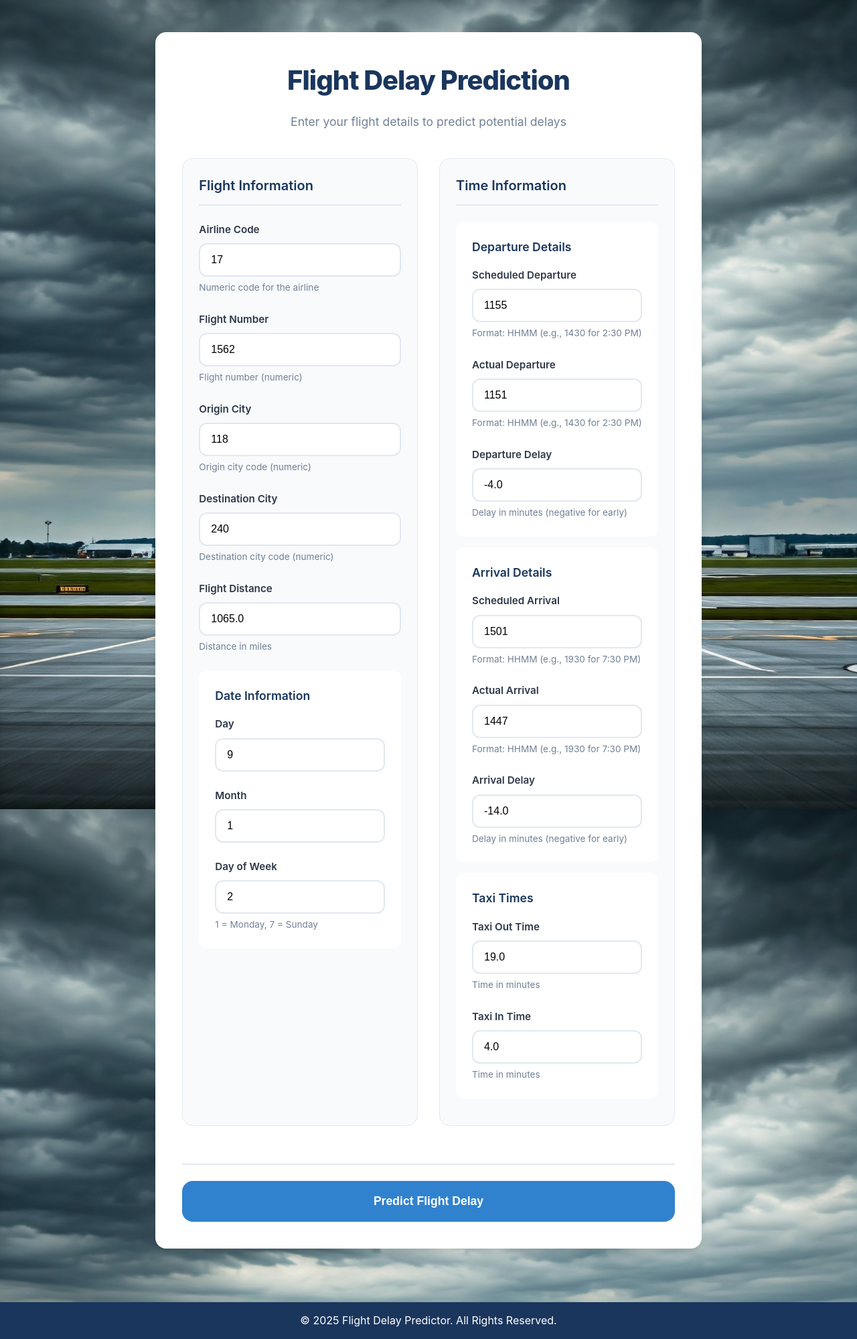
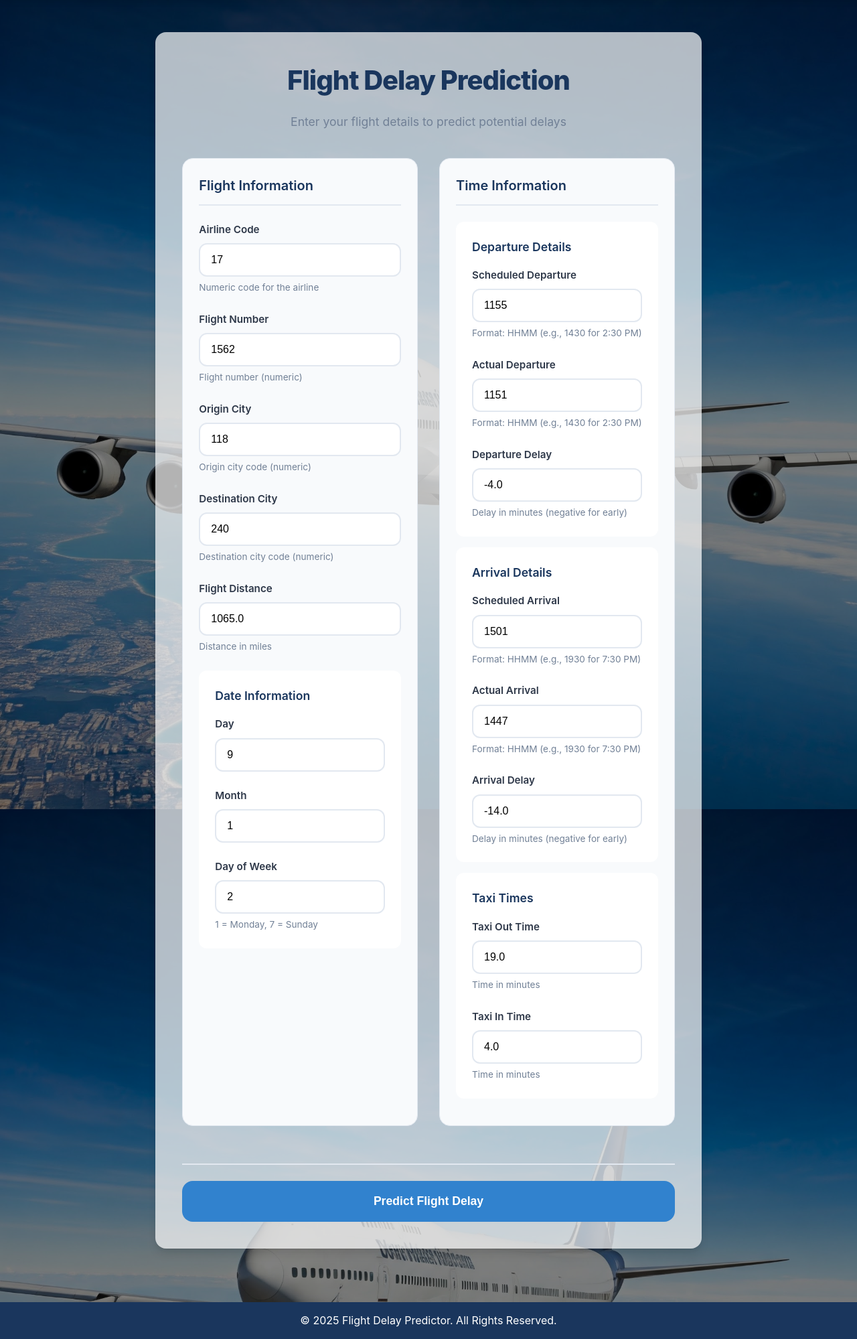
Before and after one commit to oscar066/Flight_delay_analysis, a Flask app: page / in a window 1280 px wide. Shown: the part 72-2071 px from the top of the page at 67% size. Run offline with Flask 3, Linux system fonts and the light colour scheme; parts of the project's set-up code (start-up, migrations or seed data) failed here and were passed over.

Commit message:
:lipstick: final UI changes

```diff
--- a/web_app/static/styles.css
+++ b/web_app/static/styles.css
@@ -5,8 +5,8 @@
   --accent-color: #3182ce;
   --success-color: #48bb78;
   --error-color: #f56565;
-  --background-color: #f0f5fa;
-  --card-background: white;
+  --background-color: rgba(240, 245, 250, 0.6); /* More transparent */
+  --card-background: rgba(255, 255, 255, 0.7); /* Semi-transparent white */
   --text-color: #2d3748;
   --text-color-light: #ffffff;
   --text-color-dark: #1a202c;
@@ -68,7 +68,8 @@ body {
   font-family: "Inter", -apple-system, BlinkMacSystemFont, "Segoe UI", Roboto,
     sans-serif;
   line-height: 1.6;
-  background-image: url("./images/airplane.jpeg");
+  background-image: linear-gradient(rgba(0, 0, 0, 0.5), rgba(0, 0, 0, 0.5)),
+    url("./images/plane.jpeg");
   background-size: cover;
   background-position: center;
   background-attachment: fixed;
```
Also changed, not shown: web_app/templates/result.html (+4 -3 lines), web_app/static/images/plane.jpeg (added).
